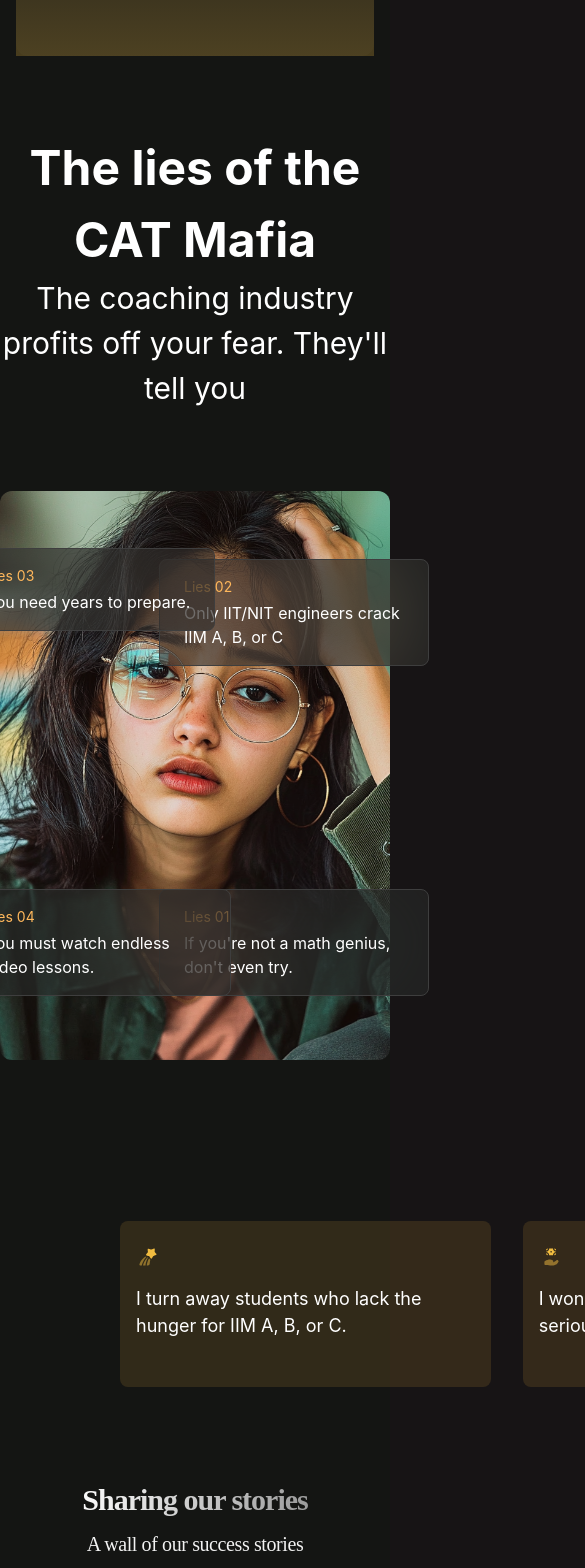
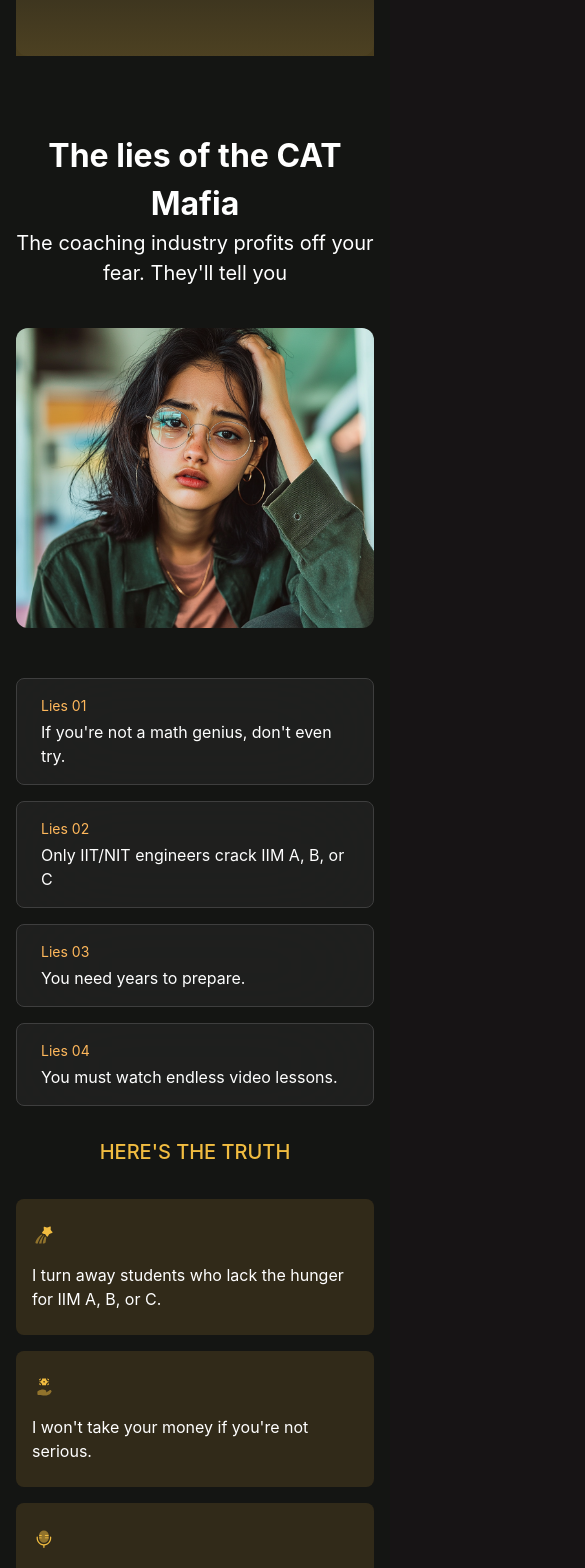
Before and after one commit to srishtiahuja26/mission-abc, a Next.js app: page / in a window 390 px wide. Shown: the part 960-2528 px from the top of the page, 585 px wide, since content can reach past the window. Built offline with nearby package versions, Linux system fonts and the light colour scheme; a web font is replaced by a local one.

Commit message:
update responsive of truth page

```diff
--- a/components/shared/CatPrep.tsx
+++ b/components/shared/CatPrep.tsx
@@ -1,5 +1,3 @@
-"use client";
-
 import { Button } from "@/components/ui/button";
 import Image from "next/image";
 
--- a/components/shared/TruthPage.tsx
+++ b/components/shared/TruthPage.tsx
@@ -1,4 +1,3 @@
-
 import Image from 'next/image';
 
 const truthCards = [
@@ -38,50 +37,72 @@
 const TruthPage = () => {
   return (
     <div className="flex flex-col min-h-screen">
-      <div className="mt-[60px]">
-        <h1 className="text-center text-[48px] font-bold font-[Qanelas Soft]">
+      <div className="mt-[60px] px-4 md:px-0">
+        <h1 className="text-center text-[32px] md:text-[48px] font-bold font-[Qanelas Soft]">
           The lies of the CAT Mafia
         </h1>
-        <p className="text-center text-[30px] font-[Qanelas Soft]">
+        <p className="text-center text-[20px] md:text-[30px] font-[Qanelas Soft]">
           The coaching industry profits off your fear. They'll tell you
         </p>
       </div>
 
-      <section className="flex justify-center items-center h-[569px] mt-[80px] mb-[100px] relative">
-        <div className="relative w-[928px] h-[569px]">
+      <section className="flex justify-center items-center min-h-[300px] md:h-[569px] mt-[40px] md:mt-[80px] mb-[50px] md:mb-[100px] relative px-4 md:px-0">
+        <div className="relative w-full md:w-[928px] h-[300px] md:h-[569px]">
           <Image
             src="/assests/images/girl.png"
             alt="Reference image"
             fill
             className="object-cover rounded-[12px]"
           />
-          {lies.map((lie, index) => (
+          {/* Desktop Lies */}
+          <div className="hidden md:block">
+            {lies.map((lie, index) => (
+              <div
+                key={`desktop-${lie.id}`}
+                className="absolute bg-[rgba(40,40,40,0.55)] border border-[rgba(62,62,62,1)] backdrop-blur-[52.4px] p-[16px_24px] rounded-[8px] text-white font-[Qanelas Soft]"
+                style={getPositionStyle(index)}
+              >
+                <div className="text-[#FFB85C] text-[14px] mb-1">
+                  Lies {lie.id}
+                </div>
+                <div className="text-[16px] max-w-[220px]">
+                  {lie.text}
+                </div>
+              </div>
+            ))}
+          </div>
+        </div>
+      </section>
+
+      {/* Mobile Lies */}
+      <div className="md:hidden px-4 mb-8">
+        <div className="grid gap-4">
+          {lies.map((lie) => (
             <div
-              key={lie.id}
-              className="absolute bg-[rgba(40,40,40,0.55)] border border-[rgba(62,62,62,1)] backdrop-blur-[52.4px] p-[16px_24px] rounded-[8px] text-white font-[Qanelas Soft]"
-              style={getPositionStyle(index)}
+              key={`mobile-${lie.id}`}
+              className="bg-[rgba(40,40,40,0.55)] border border-[rgba(62,62,62,1)] backdrop-blur-[52.4px] p-[16px_24px] rounded-[8px] text-white font-[Qanelas Soft]"
             >
               <div className="text-[#FFB85C] text-[14px] mb-1">
                 Lies {lie.id}
               </div>
-              <div className="text-[16px] max-w-[220px]">
+              <div className="text-[16px]">
                 {lie.text}
               </div>
             </div>
           ))}
         </div>
-      </section>
+      </div>
 
-      <div className="max-w-[1920px] h-[243px] mx-auto px-[120px]">
-        <h2 className="text-center font-[Qanelas Soft] font-medium text-[24px] leading-[28.97px] text-[rgba(241,188,64,1)] mb-8 whitespace-nowrap">
+      <div className="w-full px-4 md:px-[120px] mb-8 md:mb-0">
+        <h2 className="text-center font-[Qanelas Soft] font-medium text-[20px] md:text-[24px] leading-[28.97px] text-[rgba(241,188,64,1)] mb-8">
           HERE'S THE TRUTH
         </h2>
 
-        <div className="flex justify-center gap-8 mt-8">
+        <div className="flex flex-col md:flex-row justify-center gap-4 md:gap-8 mt-8">
           {truthCards.map((card, index) => (
             <div
               key={index}
-              className="w-[370.67px] h-[166px] rounded-[8px] p-[24px_16px] bg-[rgba(241,188,64,0.13)] flex flex-col gap-4 items-start"
+              className="w-full md:w-[370.67px] rounded-[8px] p-[24px_16px] bg-[rgba(241,188,64,0.13)] flex flex-col gap-4 items-start"
             >
               <div className="relative w-6 h-6">
                 <Image
@@ -91,7 +112,7 @@
                   className="object-contain"
                 />
               </div>
-              <p className="font-[Qanelas Soft] text-[18px] text-white m-0">
+              <p className="font-[Qanelas Soft] text-[16px] md:text-[18px] text-white m-0">
                 {card.content}
               </p>
             </div>
```
